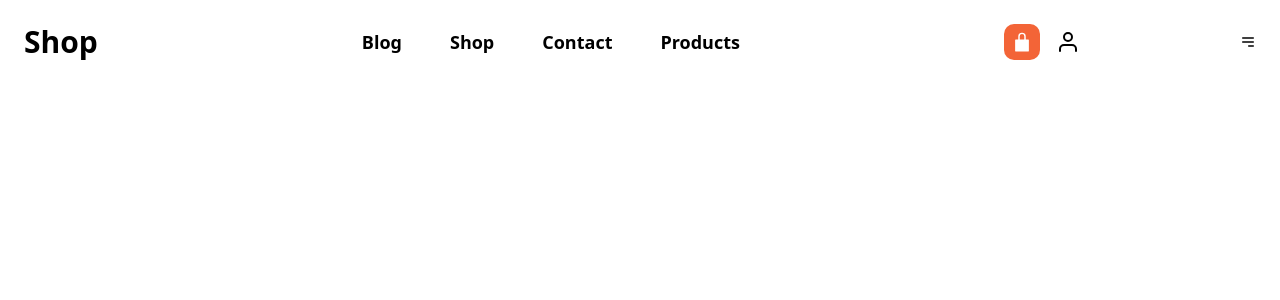
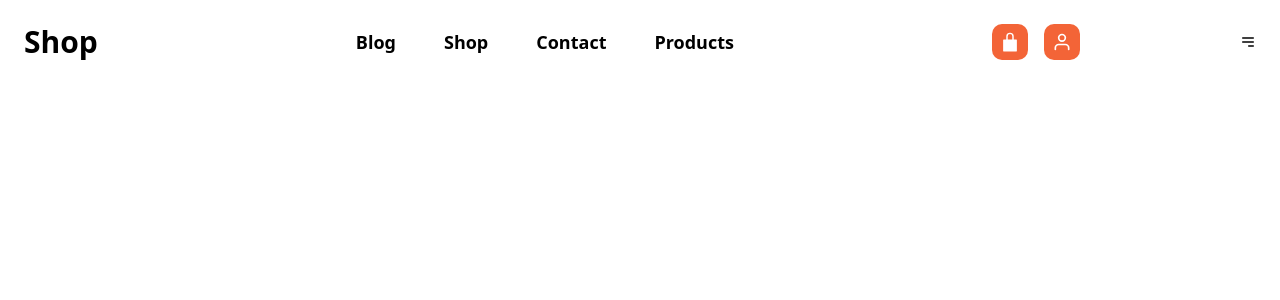
Before and after one commit to zablon-oigo/react-shop, a React (Vite) app: page / in a window 1280 px wide. Shown: the top 300 px of the page. Built offline with nearby package versions, Linux system fonts and the light colour scheme.

Commit message:
Adding duration delay on hover

```diff
--- a/src/components/Navbar.jsx
+++ b/src/components/Navbar.jsx
@@ -27,8 +27,8 @@ function Navbar() {
        </div>
        <div className="flex items-center justify-between gap-40">
        <div className="flex items-center justify-center gap-x-4 max-lg:hidden">
-       <IoLockClosedSharp  className="text-4xl bg-secondary rounded-[10px] p-2 border-none text-white cursor-pointer hover:bg-white hover:text-secondary"/>
-       <FiUser className="text-2xl"/>
+       <IoLockClosedSharp  className="text-4xl duration-300 bg-secondary rounded-[10px] p-2 border-none text-white cursor-pointer hover:bg-white hover:text-secondary"/>
+       <FiUser className="text-4xl duration-300  bg-secondary rounded-[10px] p-2 border-none text-white cursor-pointer hover:bg-white hover:text-secondary"/>
        </div>
        <button className="" onClick={toggleMenu}>
            {menu?(<IoCloseOutline className=""/>):(<HiOutlineMenuAlt3 className="" />)}
```
